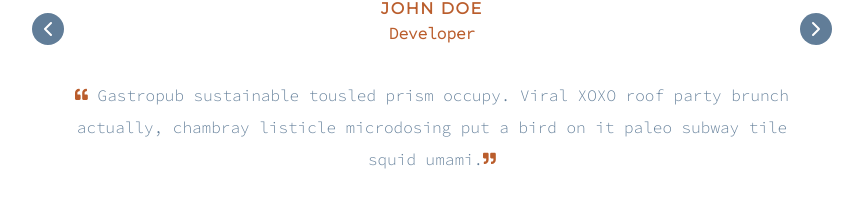
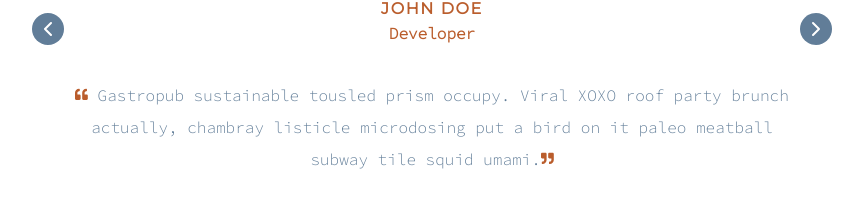
Before and after one commit to MAbdurahman/reactjs-slider, a React (Create React App) app: page / in a window 1280 px wide. Shown: the part 355-562 px from the top of the page, without its empty margins (208-1071 px from the left). Built offline with nearby package versions, Linux system fonts and the light colour scheme.

Commit message:
Update data.js

```diff
--- a/src/data.js
+++ b/src/data.js
@@ -11,7 +11,7 @@ const people = [
 		image: 'https://res.cloudinary.com/mdbdrrhm/image/upload/v1631579493/people/person-19_iukl41.jpg',
 		name: 'john doe',
 		title: 'developer',
-		quote: 'Gastropub sustainable tousled prism occupy. Viral XOXO roof party brunch actually, chambray listicle microdosing put a bird on it paleo subway tile squid umami.',
+		quote: 'Gastropub sustainable tousled prism occupy. Viral XOXO roof party brunch actually, chambray listicle microdosing put a bird on it paleo meatball subway tile squid umami.',
 	},
 	{
 		id: 3,
@@ -25,7 +25,7 @@ const people = [
 		image: 'https://res.cloudinary.com/mdbdrrhm/image/upload/v1631578727/people/person-10_eenupg.jpg',
 		name: 'susan andersen',
 		title: 'the boss',
-		quote: 'Marfa af yr 3 wolf moon kogi, readymade distillery asymmetrical seitan kale chips fingerstache cloud bread mustache twee messenger bag. ',
+		quote: 'Marfa af yr 3 wolf moon kogi, readymade distillery whiskey asymmetrical seitan kale chips fingerstache cloud bread mustache twee messenger bag. ',
 	},
 ];
 
```
